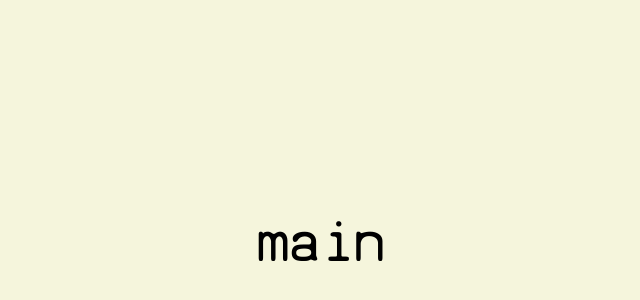
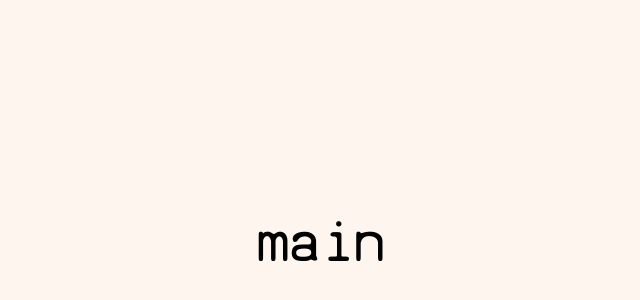
Before and after one commit to juliandeange/julian.zip, a React (Create React App) app: page / in a window 1280 px wide. Shown: the part 160-460 px from the top of the page, without its empty margins (316-956 px from the left). Built offline with nearby package versions, Linux system fonts and the light colour scheme.

Commit message:
Update styles

```diff
--- a/src/styles/App.css
+++ b/src/styles/App.css
@@ -6,7 +6,7 @@
   align-items: center;
   justify-content: center;
   font-size: calc(10px + 2vmin);
-  background-color: beige;
+  background-color: #FFF5EF;
   font-size: medium;
   font-family: "SvBasicManual";
 }
@@ -25,6 +25,13 @@
   letter-spacing: 0%;
 }
 
+.Subheading {
+  font-family: "SvBasicManual";
+  font-size: 26px;
+  line-height: normal;
+  letter-spacing: 0%;
+}
+
 .Bodycopy {
   font-family: "SvBasicManual";
   font-size: 16px;
@@ -32,13 +39,6 @@
   letter-spacing: 0%;
 }
 
-.Subheading {
-  font-family: "SvBasicManual";
-  font-size: 26px;
-  line-height: normal;
-  letter-spacing: 0%;
-}
-
 .font-terminal {
   font-family: "SvBasicManual";
 }
```
